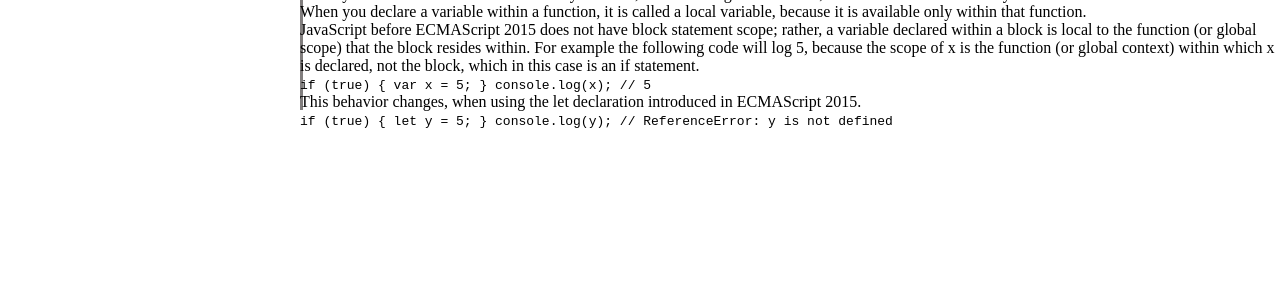
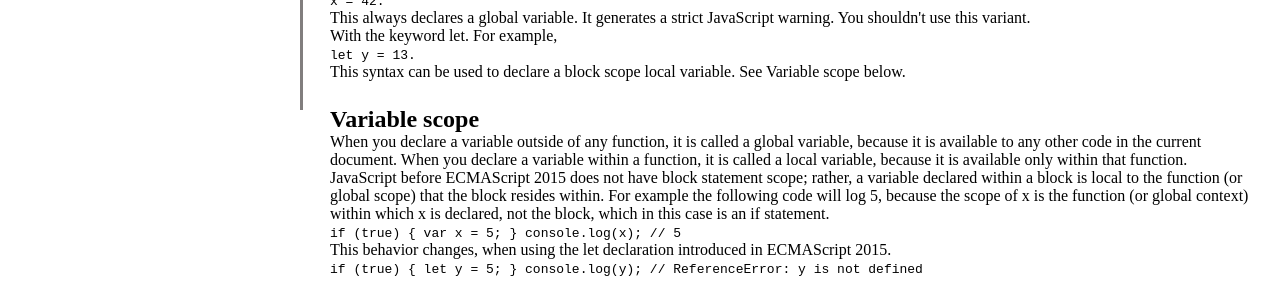
Before and after one commit to jazmin10/techincal-documentation-page, a plain HTML site: page index.html in a window 1280 px wide. Shown: the part 690-992 px from the top of the page. Before the commit the page ends 819 px from the top, so only its background shows below. Drawn offline with Linux system fonts and the light colour scheme.

Commit message:
space out main content sections

```diff
--- a/assets/style.css
+++ b/assets/style.css
@@ -48,4 +48,9 @@
 #main-doc {
 	position: absolute;
 	left: 300px;
+	margin: 30px;
 }
+
+.main-section {
+	margin-bottom: 25px;
+}
```
